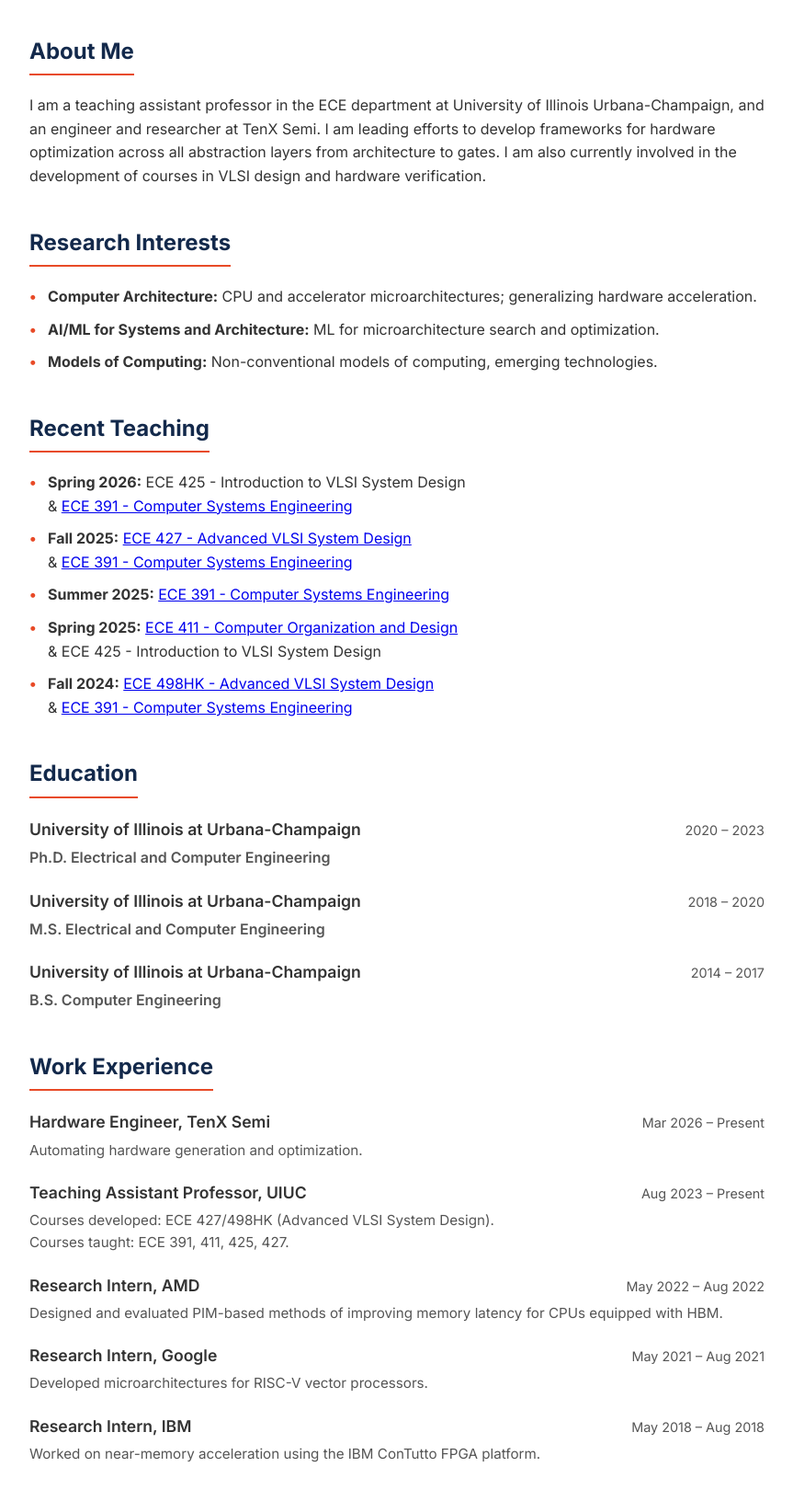
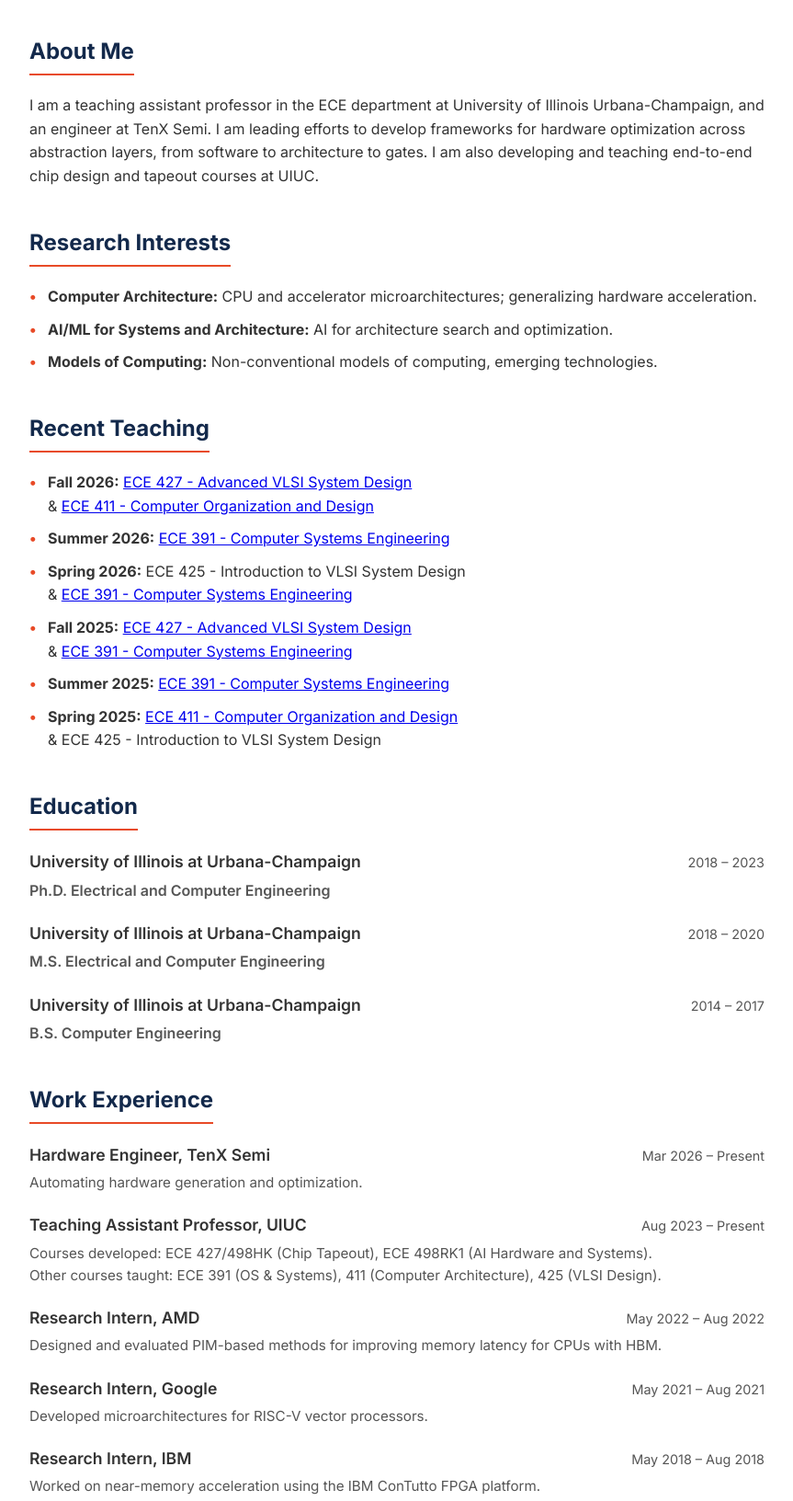
Before and after one commit to wdongkai/wdongkai.github.io, a plain HTML site: page index.html in a window 1280 px wide. Shown: the part 375-2007 px from the top of the page at 92% size, without its empty margins (208-1071 px from the left). Drawn offline with Linux system fonts and the light colour scheme.

Commit message:
Update index.html

```diff
--- a/index.html
+++ b/index.html
@@ -26,14 +26,14 @@
     <main>
         <section id="about">
             <h3 class="section-title">About Me</h3>
-            <p>I am a teaching assistant professor in the ECE department at University of Illinois Urbana-Champaign, and an engineer and researcher at TenX Semi. I am leading efforts to develop frameworks for hardware optimization across all abstraction layers from architecture to gates. I am also currently involved in the development of courses in VLSI design and hardware verification.</p>
+            <p>I am a teaching assistant professor in the ECE department at University of Illinois Urbana-Champaign, and an engineer at TenX Semi. I am leading efforts to develop frameworks for hardware optimization across abstraction layers, from software to architecture to gates. I am also developing and teaching end-to-end chip design and tapeout courses at UIUC.</p>
         </section>
 
         <section id="research-interests">
             <h3 class="section-title">Research Interests</h3>
             <ul class="clean-list">
                 <li><strong>Computer Architecture:</strong> CPU and accelerator microarchitectures; generalizing hardware acceleration.</li>
-                <li><strong>AI/ML for Systems and Architecture:</strong> ML for microarchitecture search and optimization.</li>
+                <li><strong>AI/ML for Systems and Architecture:</strong> AI for architecture search and optimization.</li>
                 <li><strong>Models of Computing:</strong> Non-conventional models of computing, emerging technologies.</li>
             </ul>
         </section>
@@ -41,11 +41,12 @@
         <section id="teaching">
             <h3 class="section-title">Recent Teaching</h3>
             <ul class="clean-list">
+                <li><strong>Fall 2026:</strong> <a href="https://courses.grainger.illinois.edu/ece427/fa2026/">ECE 427 - Advanced VLSI System Design</a> <br>& <a href="https://courses.grainger.illinois.edu/ece411/fa2026/">ECE 411 - Computer Organization and Design</a></li>
+                <li><strong>Summer 2026:</strong> <a href="https://courses.grainger.illinois.edu/ece391/su2026/">ECE 391 - Computer Systems Engineering</a></li>
                 <li><strong>Spring 2026:</strong> ECE 425 - Introduction to VLSI System Design <br>& <a href="https://courses.grainger.illinois.edu/ece391/sp2026/">ECE 391 - Computer Systems Engineering</a></li>
                 <li><strong>Fall 2025:</strong> <a href="https://courses.grainger.illinois.edu/ece427/fa2025/">ECE 427 - Advanced VLSI System Design</a> <br>& <a href="https://courses.grainger.illinois.edu/ece391/fa2025/">ECE 391 - Computer Systems Engineering</a></li>
                 <li><strong>Summer 2025:</strong> <a href="https://courses.grainger.illinois.edu/ece391/su2025/">ECE 391 - Computer Systems Engineering</a></li>
                 <li><strong>Spring 2025:</strong> <a href="https://courses.grainger.illinois.edu/ece411/sp2025/course.html">ECE 411 - Computer Organization and Design</a> <br>& ECE 425 - Introduction to VLSI System Design</li>
-                <li><strong>Fall 2024:</strong> <a href="https://courses.grainger.illinois.edu/ece498hk/fa2024/">ECE 498HK - Advanced VLSI System Design</a> <br>& <a href="https://courses.grainger.illinois.edu/ece391/fa2024/">ECE 391 - Computer Systems Engineering</a></li>
             </ul>
         </section>
 
@@ -54,7 +55,7 @@
             <div class="item">
                 <div class="item-header">
                     <h4>University of Illinois at Urbana-Champaign</h4>
-                    <span class="item-date">2020 &ndash; 2023</span>
+                    <span class="item-date">2018 &ndash; 2023</span>
                 </div>
                 <p class="item-sub">Ph.D. Electrical and Computer Engineering</p>
             </div>
@@ -88,15 +89,15 @@
                     <h4>Teaching Assistant Professor, UIUC</h4>
                     <span class="item-date">Aug 2023 &ndash; Present</span>
                 </div>
-                <p class="item-desc">Courses developed: ECE 427/498HK (Advanced VLSI System Design).</p>
-                <p class="item-desc">Courses taught: ECE 391, 411, 425, 427.</p>
+                <p class="item-desc">Courses developed: ECE 427/498HK (Chip Tapeout), ECE 498RK1 (AI Hardware and Systems).</p>
+                <p class="item-desc">Other courses taught: ECE 391 (OS & Systems), 411 (Computer Architecture), 425 (VLSI Design).</p>
             </div>
             <div class="item">
                 <div class="item-header">
                     <h4>Research Intern, AMD</h4>
                     <span class="item-date">May 2022 &ndash; Aug 2022</span>
                 </div>
-                <p class="item-desc">Designed and evaluated PIM-based methods of improving memory latency for CPUs equipped with HBM.</p>
+                <p class="item-desc">Designed and evaluated PIM-based methods for improving memory latency for CPUs with HBM.</p>
             </div>
             <div class="item">
                 <div class="item-header">
@@ -153,7 +154,6 @@
             <div class="item">
                 <h4>Ongoing Projects</h4>
                 <p class="item-desc">Exploring Microarchitecture for Future High-Performance RISC-V CPUs (Collaboration)</p>
-				<p class="item-desc">RISC-V SoC with MESA-Guided CGRA Acceleration (Collaboration)</p>
             </div>
             <div class="item">
                 <h4>Professional Services</h4>
@@ -166,8 +166,8 @@
                 <h4>Patents</h4>
                 <ul class="clean-list">
                     <li><a href="https://patents.google.com/patent/US12147338B2">US12147338</a> - Leveraging Processing in Memory Registers as Victim Buffers</li>
-                    <li><a href="https://patents.google.com/patent/US20240385886A1/en">US20240385886</a> - (Pending) Dynamic Translation and Optimization For Spatial Acceleration Architectures</li>
-                    <li><a href="https://patents.google.com/patent/US20230333852A1/en">US20230333852</a> - Dataflow-Based General-Purpose Processor Architectures With Feedforward Register Lanes</li>
+                    <li><a href="https://patents.google.com/patent/US20240385886A1/en">US20240385886</a> - Dynamic Translation and Optimization For Spatial Acceleration Architectures</li>
+                    <li><a href="https://patents.google.com/patent/US20230333852A1/en">US12754739</a> - Dataflow-Based General-Purpose Processor Architectures With Feedforward Register Lanes</li>
                 </ul>
             </div>
             <div class="item">
@@ -178,7 +178,7 @@
     </main>
 
     <footer class="site-footer">
-        <p>&copy; 2026 Dong Kai Wang. Last updated: March 2026.</p>
+        <p>&copy; 2026 Dong Kai Wang. Last updated: October 2026.</p>
     </footer>
 </div>
 
```
